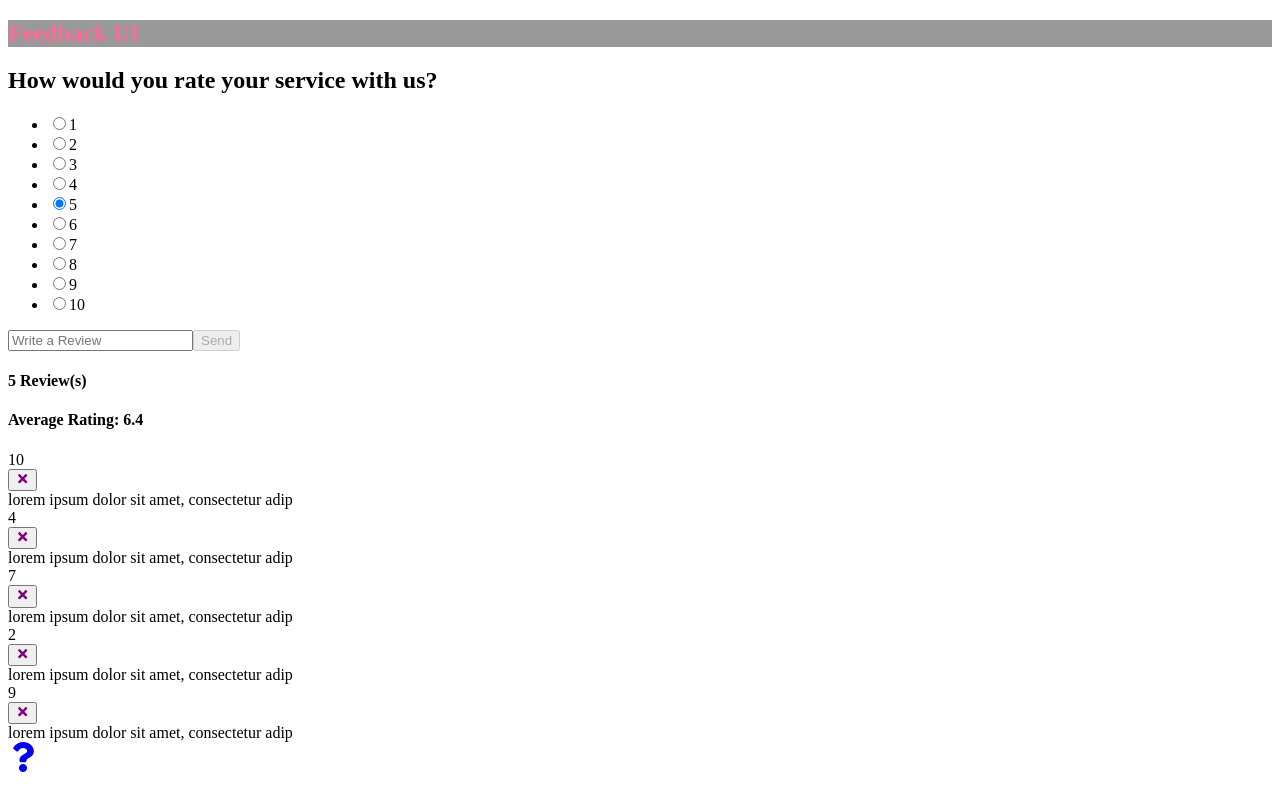
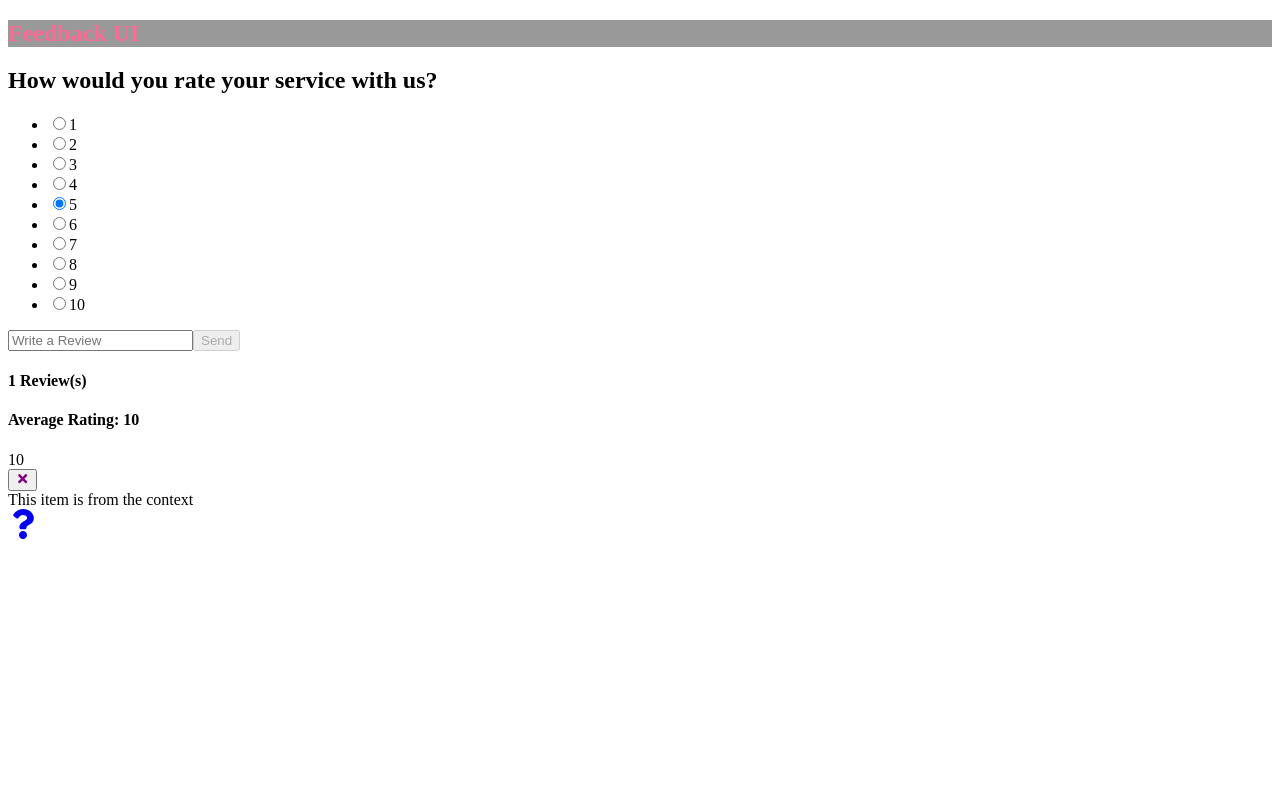
Before and after one commit to enochmk/react-feedback-ui-app, a React (Create React App) app: page / in a window 1280 px wide. Built offline with nearby package versions, Linux system fonts and the light colour scheme; the HTML template or start-up script is replaced by a standard one.

Commit message:
Moving the feedback states into FeedbackContext

```diff
--- a/src/App.jsx
+++ b/src/App.jsx
@@ -10,6 +10,7 @@ import FeedbackData from './data/FeedbackData';
 import AboutPage from './pages/About';
 import PostPage from './pages/Post';
 import AboutIconLink from './components/AboutIconLink';
+import { FeedbackProvider } from './context/FeedbackContext';
 
 const App = () => {
 	const [feedbackData, setFeedbackData] = useState(FeedbackData);
@@ -26,6 +27,7 @@ const App = () => {
 	};
 
 	return (
+		<FeedbackProvider>
 			<Router>
 				<Header />
 				<div className='container'>
@@ -35,11 +37,8 @@ const App = () => {
 							element={
 								<>
 									<FeedbackForm handleAdd={addFeedback} />
-								<FeedbackStats data={feedbackData} />
-								<FeedbackList
-									data={feedbackData}
-									handleDelete={deleteFeedback}
-								/>
+									<FeedbackStats />
+									<FeedbackList handleDelete={deleteFeedback} />
 								</>
 							}
 						></Route>
@@ -50,6 +49,7 @@ const App = () => {
 					<AboutIconLink />
 				</div>
 			</Router>
+		</FeedbackProvider>
 	);
 };
 
--- a/src/components/FeedbackList.jsx
+++ b/src/components/FeedbackList.jsx
@@ -1,16 +1,18 @@
+import { useContext } from 'react';
 import { motion, AnimatePresence } from 'framer-motion';
-import PropTypes from 'prop-types';
 import FeedbackItem from './FeedbackItem';
+import FeedbackContext from '../context/FeedbackContext';
 
-const FeedbackList = ({ data, handleDelete }) => {
-	if (!data || !data.length) {
+const FeedbackList = ({ handleDelete }) => {
+	const { feedback } = useContext(FeedbackContext);
+	if (!feedback || !feedback.length) {
 		return <p>No Feedback Yet</p>;
 	}
 
 	return (
 		<div className='feedback-list'>
 			<AnimatePresence>
-				{data.map((item) => {
+				{feedback.map((item) => {
 					return (
 						<motion.div
 							key={item.id}
@@ -29,26 +31,6 @@ const FeedbackList = ({ data, handleDelete }) => {
 			</AnimatePresence>
 		</div>
 	);
-
-	// 	return (
-	// 		<div className='feedback-list'>
-	// 			{data.map((item) => {
-	// 				return (
-	// 					<FeedbackItem key={item.id} data={item} handleDelete={handleDelete} />
-	// 				);
-	// 			})}
-	// 		</div>
-	// 	);
-};
-
-FeedbackList.propTypes = {
-	data: PropTypes.arrayOf(
-		PropTypes.shape({
-			id: PropTypes.number.isRequired,
-			rating: PropTypes.number.isRequired,
-			text: PropTypes.string.isRequired,
-		})
-	),
 };
 
 export default FeedbackList;
--- a/src/components/FeedbackStats.jsx
+++ b/src/components/FeedbackStats.jsx
@@ -1,25 +1,24 @@
-import PropTypes from 'prop-types';
+import { useContext } from 'react';
+import FeedbackContext from '../context/FeedbackContext';
 
-const FeedbackStats = ({ data }) => {
+const FeedbackStats = () => {
+	const { feedback } = useContext(FeedbackContext);
+
 	// calculate rating average
 	let average =
-		data.reduce((acc, cur) => {
+		feedback.reduce((acc, cur) => {
 			return acc + cur.rating;
-		}, 0) / data.length;
+		}, 0) / feedback.length;
 
 	// format decimal place
 	average = average.toFixed(1).replace(/[.,]0$/, '');
 
 	return (
 		<div className='feedback-stats'>
-			<h4>{data.length} Review(s)</h4>
+			<h4>{feedback.length} Review(s)</h4>
 			<h4>Average Rating: {isNaN(average) ? '0' : average}</h4>
 		</div>
 	);
 };
 
-FeedbackStats.propTypes = {
-	feedback: PropTypes.array.isRequired,
-};
-
 export default FeedbackStats;
--- /dev/null
+++ b/src/context/FeedbackContext.jsx
@@ -0,0 +1,25 @@
+import { createContext, useState } from 'react';
+
+const FeedbackContext = createContext();
+const items = [
+	{
+		id: 1,
+		text: 'This item is from the context',
+		rating: 10,
+	},
+];
+
+export const FeedbackProvider = ({ children }) => {
+	const [feedback, setFeedback] = useState(items);
+	const provider = {
+		feedback,
+	};
+
+	return (
+		<FeedbackContext.Provider value={provider}>
+			{children}
+		</FeedbackContext.Provider>
+	);
+};
+
+export default FeedbackContext;
```
Lines whose indentation alone changed are shown as unchanged.
